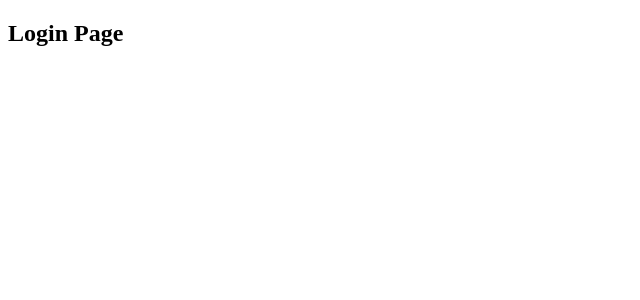
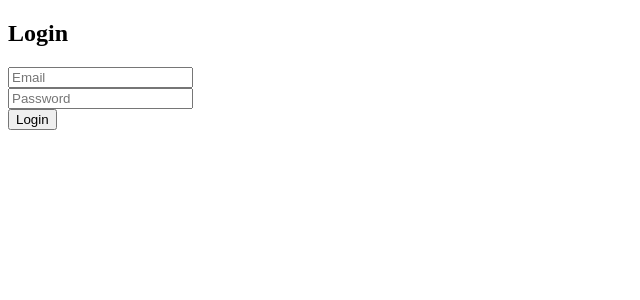
Before and after one commit to sg172003/Authentication_System_using_JWT_auth, a React (Vite) app in the folder client/: page /login in a window 1280 px wide. Shown: the top 300 px of the page, without its empty margins (0-640 px from the left). Built offline with nearby package versions, Linux system fonts and the light colour scheme.

Commit message:
feat(frontend): implement login form with token storage

```diff
--- a/client/src/pages/Login.jsx
+++ b/client/src/pages/Login.jsx
@@ -1,7 +1,77 @@
+import { useState } from "react"
+import axios from "axios"
+import { useNavigate } from "react-router-dom"
+
 function Login() {
+  const [formData, setFormData] = useState({
+    email: "",
+    password: ""
+  })
+
+  const [error, setError] = useState("")
+  const navigate = useNavigate()
+
+  const handleChange = (e) => {
+    setFormData({
+      ...formData,
+      [e.target.name]: e.target.value
+    })
+  }
+
+  const handleSubmit = async (e) => {
+    e.preventDefault()
+    setError("")
+
+    try {
+      const res = await axios.post(
+        "http://localhost:5000/api/auth/login",
+        formData
+      )
+
+      const { accessToken, refreshToken } = res.data
+
+      localStorage.setItem("accessToken", accessToken)
+      localStorage.setItem("refreshToken", refreshToken)
+
+      navigate("/profile")
+    } catch (err) {
+      setError(
+        err.response?.data?.message || "Login failed"
+      )
+    }
+  }
+
   return (
     <div>
-      <h2>Login Page</h2>
+      <h2>Login</h2>
+
+      {error && <p style={{ color: "red" }}>{error}</p>}
+
+      <form onSubmit={handleSubmit}>
+        <div>
+          <input
+            type="email"
+            name="email"
+            placeholder="Email"
+            value={formData.email}
+            onChange={handleChange}
+            required
+          />
+        </div>
+
+        <div>
+          <input
+            type="password"
+            name="password"
+            placeholder="Password"
+            value={formData.password}
+            onChange={handleChange}
+            required
+          />
+        </div>
+
+        <button type="submit">Login</button>
+      </form>
     </div>
   )
 }
```
